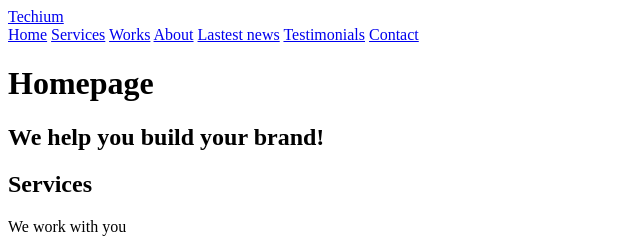
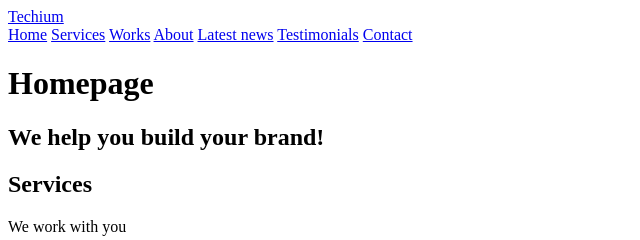
Before and after one commit to SamuelFelipe/holbertonschool-web_front_end, a plain HTML site: page 0x00-html_advanced/20-index.html in a window 1280 px wide. Shown: the top 240 px of the page, 0-640 px from the left. Drawn offline with Linux system fonts and the light colour scheme.

Commit message:
Fix - spelling error

```diff
--- a/0x00-html_advanced/20-index.html
+++ b/0x00-html_advanced/20-index.html
@@ -20,7 +20,7 @@
           <a href="#services">Services</a>
           <a href="#works">Works</a>
           <a href="#about">About</a>
-          <a href="#latest_news">Lastest news</a>
+          <a href="#latest_news">Latest news</a>
           <a href="#testimonials">Testimonials</a>
           <a href="#contact">Contact</a>
         </nav>
```
